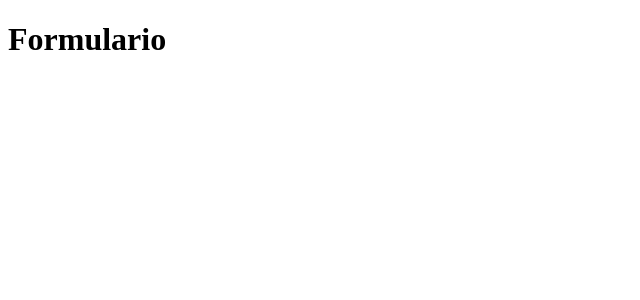
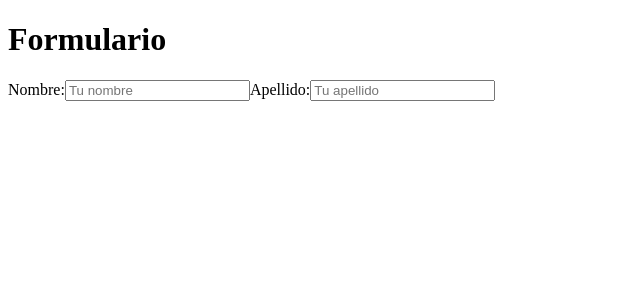
Before and after one commit to geramos2004-coder/tds222, a Vue app in the folder exam/: page / in a window 1280 px wide. Shown: the top 300 px of the page, without its empty margins (0-640 px from the left). Built offline with nearby package versions, Linux system fonts and the light colour scheme.

Commit message:
agregue al formulario nombre y apellido

```diff
--- a/exam/src/App.vue
+++ b/exam/src/App.vue
@@ -1,5 +1,14 @@
 <template>
   <h1>Formulario</h1>
+
+ <div>
+        <label for="nombre">Nombre:</label>
+        <input type="text" id="nombre" name="nombre" placeholder="Tu nombre" required>
+
+        <label for="apellido">Apellido:</label>
+        <input type="text" id="apellido" name="apellido" placeholder="Tu apellido" required>
+    </div>
+
 </template>
 
 <script>
```
